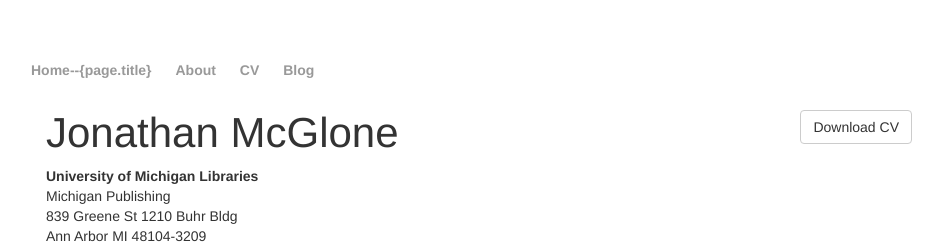
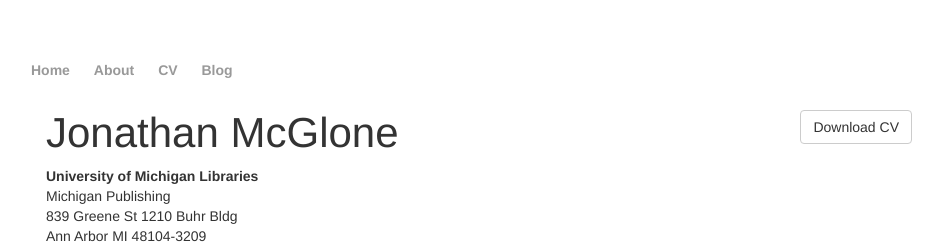
Before and after one commit to flower-joke/peanutshells.github.io, a Jekyll site: the page built from cv/index.html, in a window 1280 px wide and 900 px high. Shown: the top 248 px of the window, without its empty margins (161-1104 px from the left). Built offline with Jekyll 4.4.1, drawn with Linux system fonts in a browser that asks for light colours.

Commit message:
Update default.html

```diff
--- a/_layouts/default.html
+++ b/_layouts/default.html
@@ -4,7 +4,7 @@
 		<body>
 			<nav>
 	    		<ul>
-	        		<li><a href="/">Home--{page.title}</a></li>
+	        		<li><a href="/">Home</a></li>
 		        	<li><a href="/about">About</a></li>
 	        		<li><a href="/cv">CV</a></li>
 	        		<li><a href="/blog">Blog</a></li>
```
